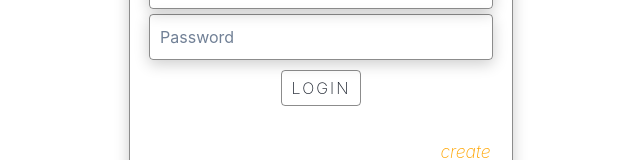
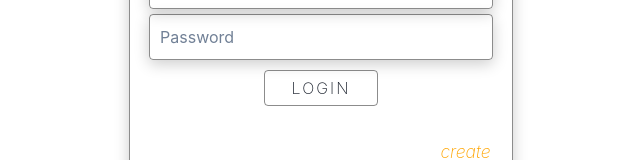
Before and after one commit to MS151994/company_manager_front, a React (Create React App) app: page / in a window 1280 px wide. Shown: the part 356-516 px from the top of the page, without its empty margins (319-959 px from the left). Built offline with nearby package versions, Linux system fonts and the light colour scheme.

Commit message:
Refactor button style

```diff
--- a/src/components/commons/buttons/FormButton.styles.ts
+++ b/src/components/commons/buttons/FormButton.styles.ts
@@ -6,8 +6,7 @@ interface Props {
 
 export const ButtonForm = styled.button<Props>`
   padding: 5px 10px;
-  margin-top: 10px;
-  margin-bottom: 10px;
+  margin: 10px auto;
   border: 1px solid ${props => props.borderColor === "light" ? 'rgba(0,0,0,0.45)' : 'rgba(255,255,255,0.45)'};
   border-radius: 4px;
   background: transparent;
@@ -16,6 +15,8 @@ export const ButtonForm = styled.button<Props>`
   letter-spacing: 2px;
   cursor: pointer;
   transition: 0.3s;
+  width: 30%;
+
 
   &:hover {
     background: orange;
```
